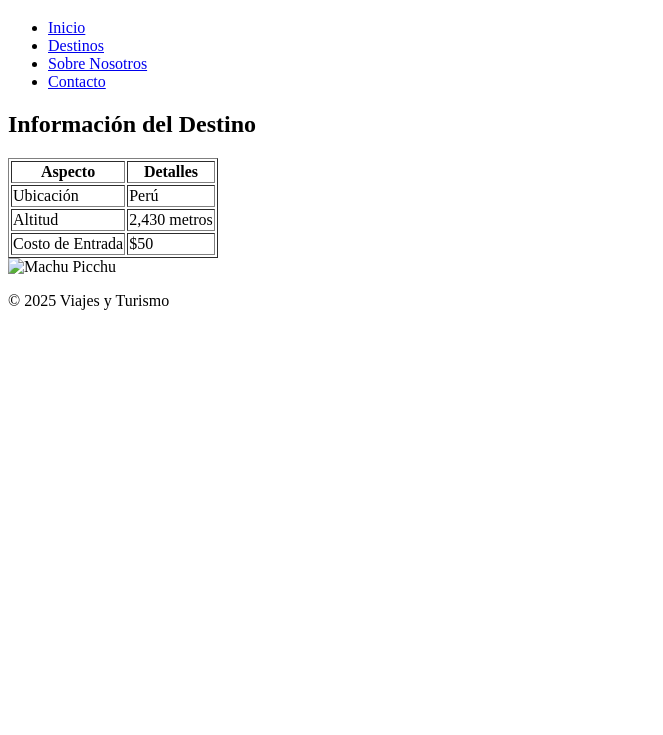
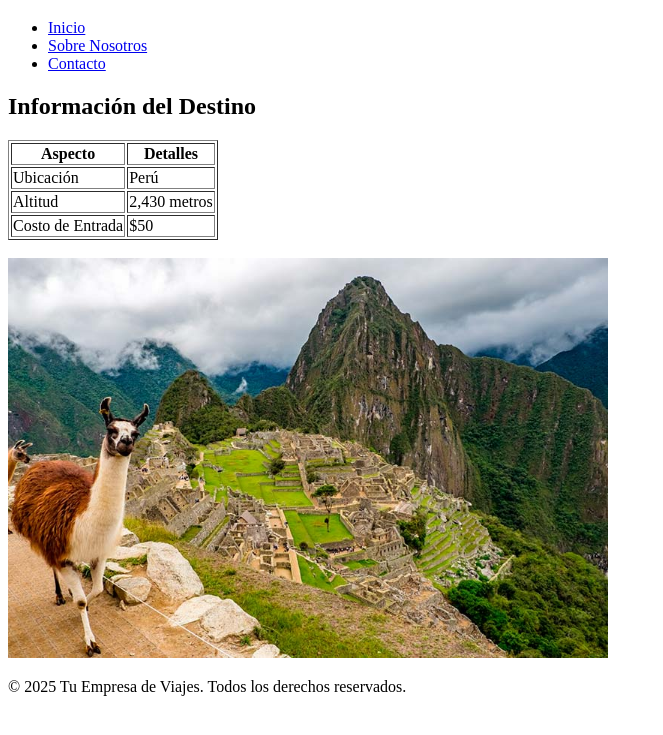
Before and after one commit to Julio28012020/Actividad-4, a plain HTML site: page destinos.html in a window 1280 px wide. Shown: the part 61-796 px from the top of the page, without its empty margins (0-663 px from the left). Drawn offline with Linux system fonts and the light colour scheme.

Commit message:
Añadi las imagenes

```diff
--- a/destinos.html
+++ b/destinos.html
@@ -11,8 +11,7 @@
         <nav>
             <ul>
                 <li><a href="index.html">Inicio</a></li>
-                <li><a href="destinos.html">Destinos</a></li>
-                <li><a href="sobre-nosotros.html">Sobre Nosotros</a></li>
+                <li><a href="sobre.html">Sobre Nosotros</a></li>
                 <li><a href="contacto.html">Contacto</a></li>
             </ul>
         </nav>
@@ -39,12 +38,13 @@
                     <td>$50</td>
                 </tr>
             </table>
-            <img src="images/machupicchu/Machu Picchu.jpg" alt="Machu Picchu" width="600" height="400">
+            <br>
+            <img src="src/images/machupicchu.jpg/machu-picchu-.jpg" alt="Machu Picchu" width="600" height="400">
         </section>
     </main>
 
     <footer>
-        <p>© 2025 Viajes y Turismo</p>
+        <p>© 2025 Tu Empresa de Viajes. Todos los derechos reservados.</p>
     </footer>
 </body>
 </html>
```
Also changed, not shown: contacto.html (+2 -2 lines), index.html (+2 -3 lines), sobre.html (+5 -3 lines), src/images/machupicchu.jpg/machu-picchu-.jpg (added), src/images/viajero.jpg/Mapa.webp (added).
